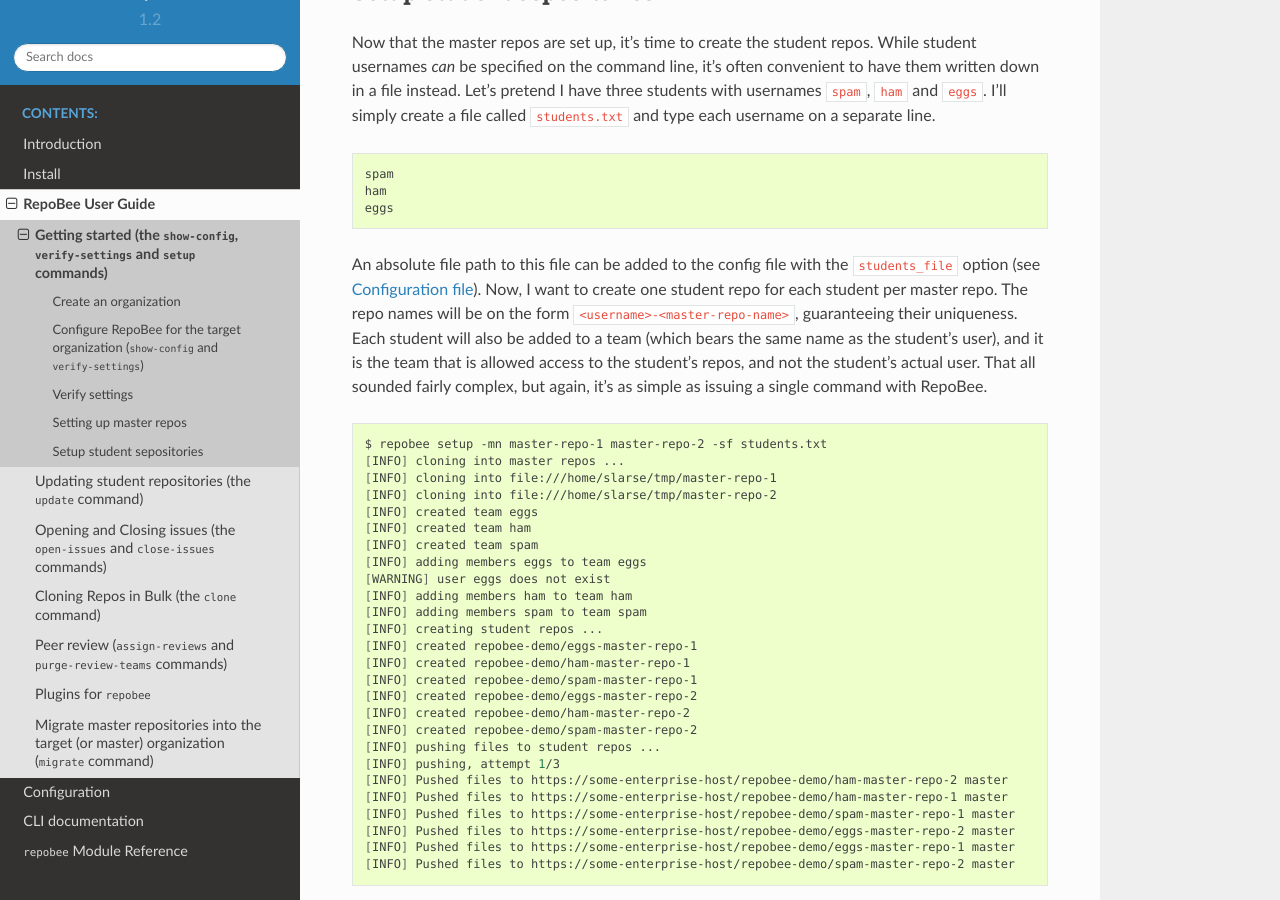
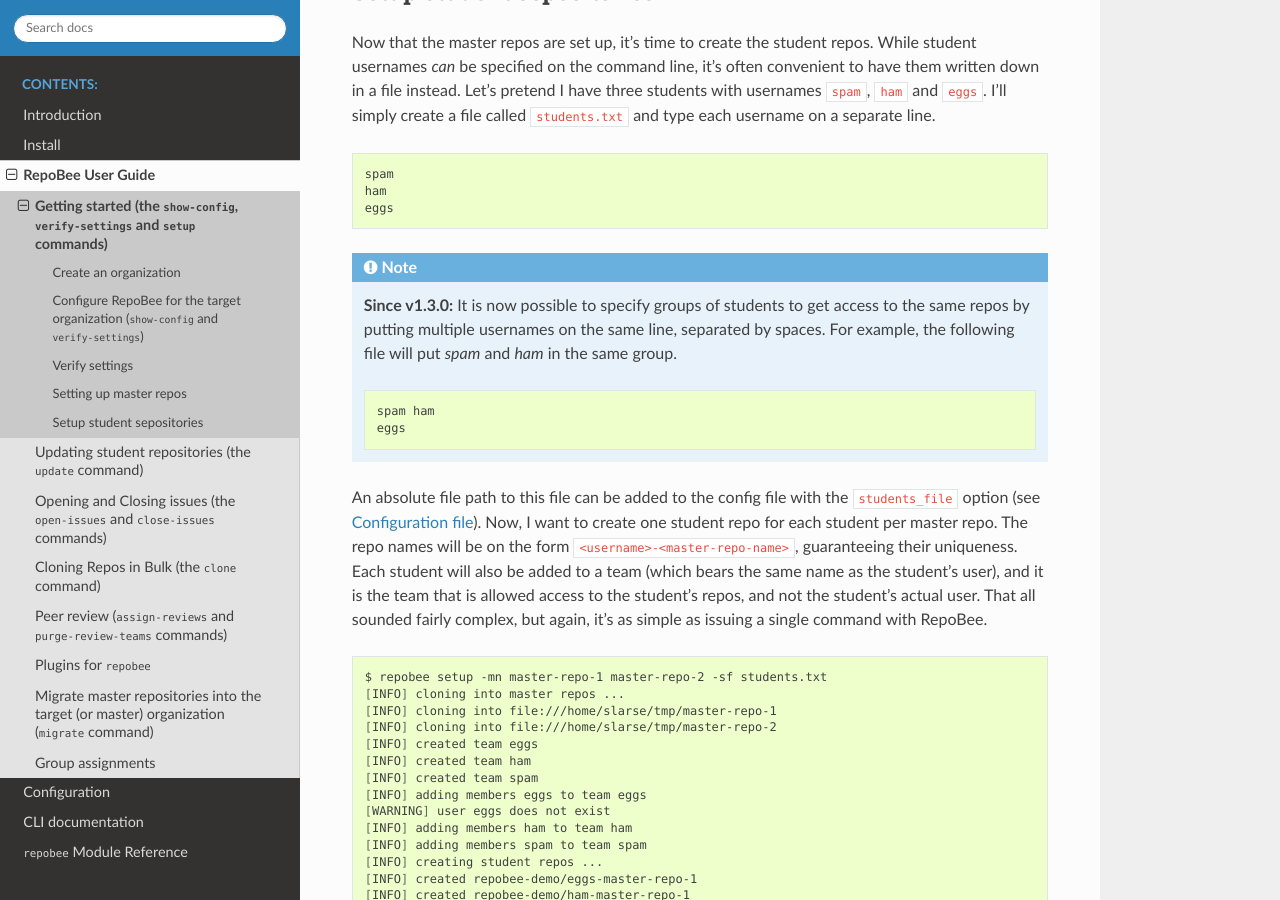
Before and after one commit to repobee/repobee, a Sphinx documentation site: the page built from docs/getting_started.rst, in a window 1280 px wide and 900 px high, scrolled down 3330 px. Built offline with Sphinx 7.4.7 and the Read the Docs theme 2.0.0, drawn with Linux system fonts in a browser that asks for light colours.

Commit message:
Add group assignments to docs

```diff
--- a/docs/getting_started.rst
+++ b/docs/getting_started.rst
@@ -170,6 +170,18 @@
     ham
     eggs
 
+.. note::
+
+   **Since v1.3.0:** It is now possible to specify groups of students to get
+   access to the same repos by putting multiple usernames on the same line,
+   separated by spaces. For example, the following file will put `spam` and
+   `ham` in the same group.
+
+   .. code-block:: bash
+
+      spam ham
+      eggs
+
 An absolute file path to this file can be added to the config file with the
 ``students_file`` option (see :ref:`config`). Now, I want to create one student
 repo for each student per master repo. The repo names will be on the form
--- a/docs/userguide.rst
+++ b/docs/userguide.rst
@@ -14,3 +14,4 @@
    peer
    plugins
    migrate
+   group_assignments
```
Also changed, not shown: docs/group_assignments.rst (added, +64 -0 lines).
